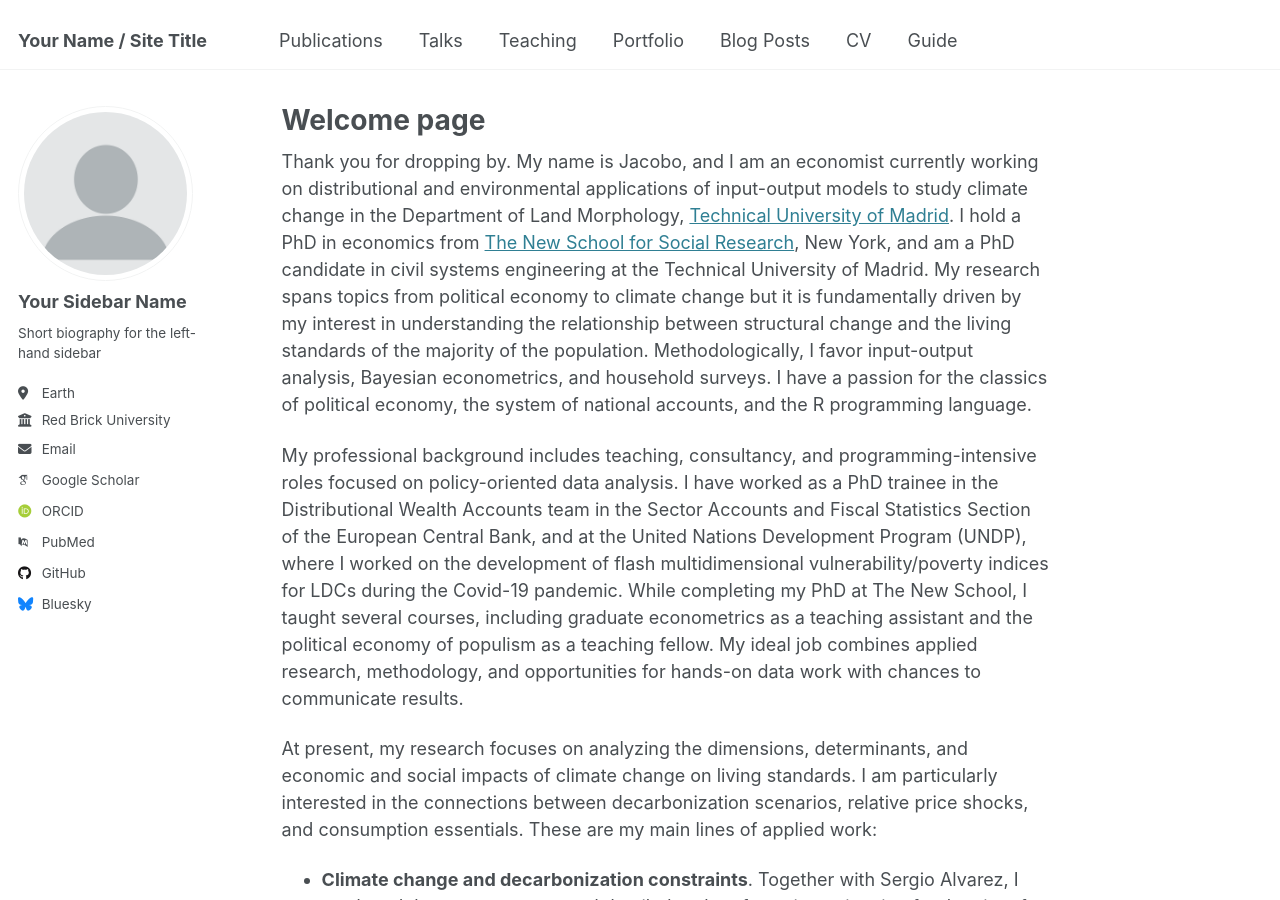
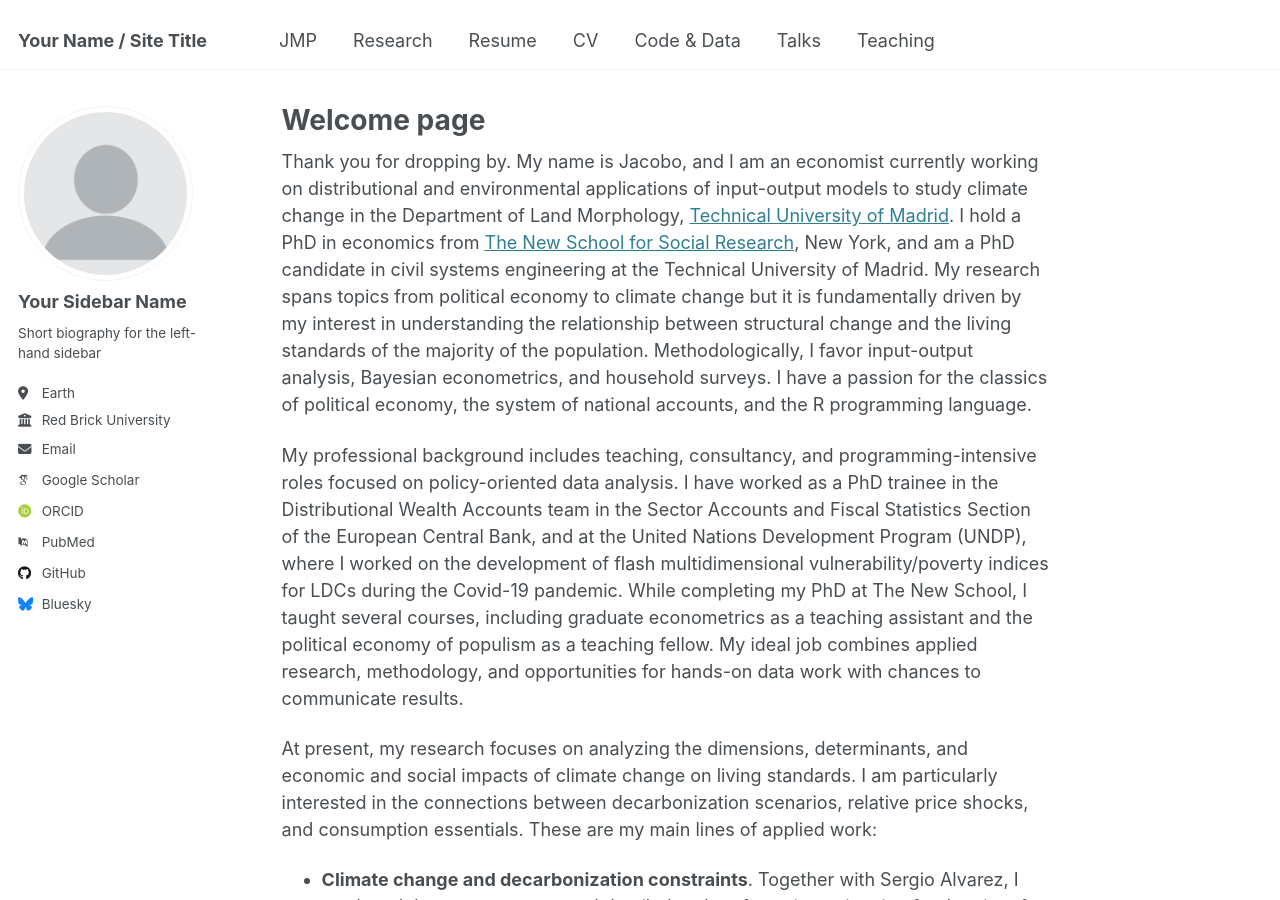
Before and after one commit to jacobo-ferrer/jacobo-ferrer.github.io, a Jekyll site: the page built from _pages/about.md, in a window 1280 px wide and 900 px high. Built offline with Jekyll 4.4.1, drawn with Linux system fonts in a browser that asks for light colours; some web fonts are replaced.

Commit message:
Add files via upload

```diff
--- a/_data/navigation.yml
+++ b/_data/navigation.yml
@@ -5,23 +5,23 @@
 # prevent it from being included in the site.
 
 main:
-  - title: "Publications"
+  - title: "JMP"
+    url: /jmp/
+
+  - title: "Research"
     url: /publications/
+
+  - title: "Resume"
+    url: /resume/
+
+  - title: "CV"
+    url: /cv/
+
+  - title: "Code & Data"
+    url: /code_data/
 
   - title: "Talks"
     url: /talks/
 
   - title: "Teaching"
     url: /teaching/
-
-  - title: "Portfolio"
-    url: /portfolio/
-
-  - title: "Blog Posts"
-    url: /year-archive/
-
-  - title: "CV"
-    url: /cv/
-
-  - title: "Guide"
-    url: /markdown/
```
